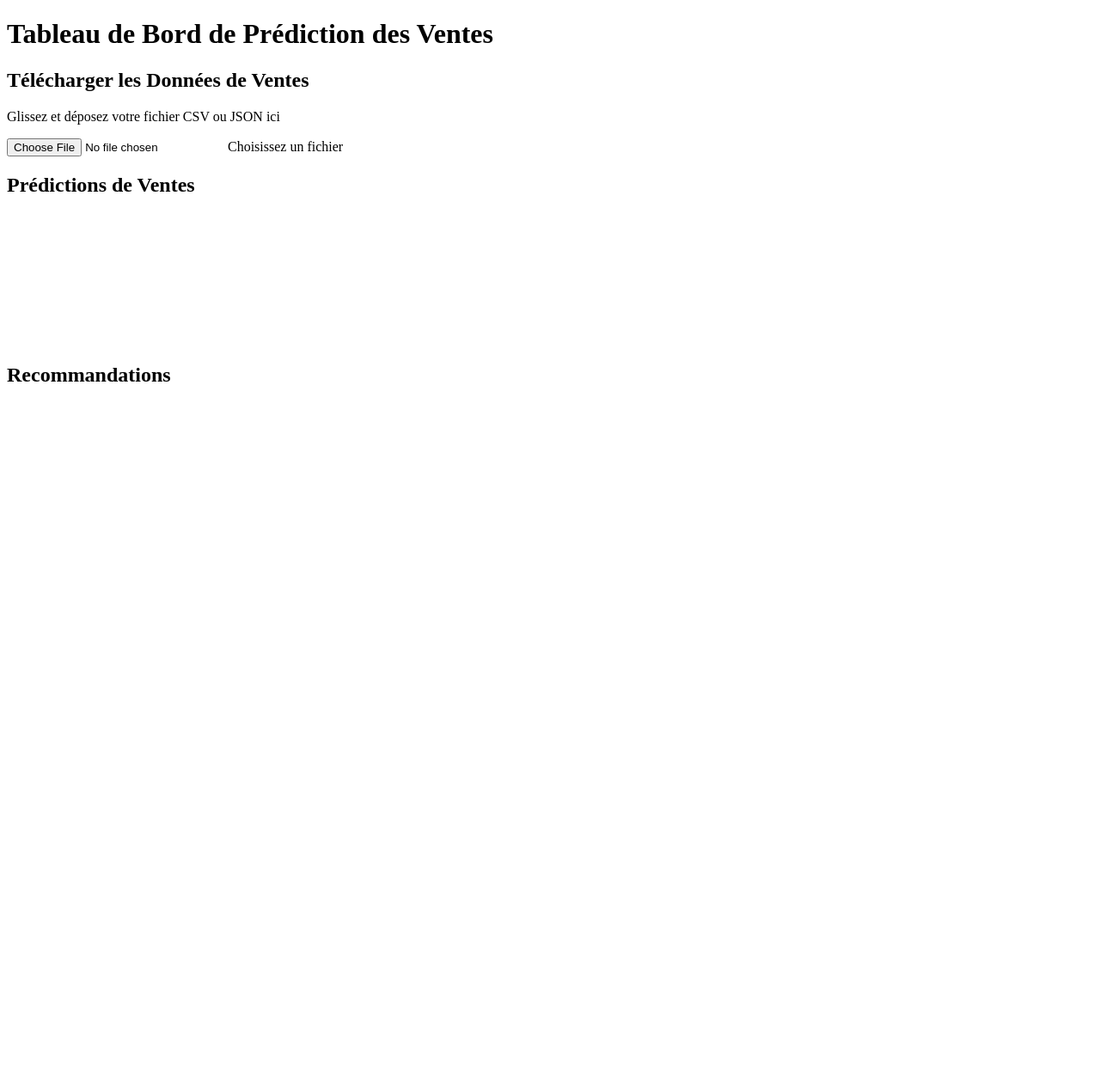
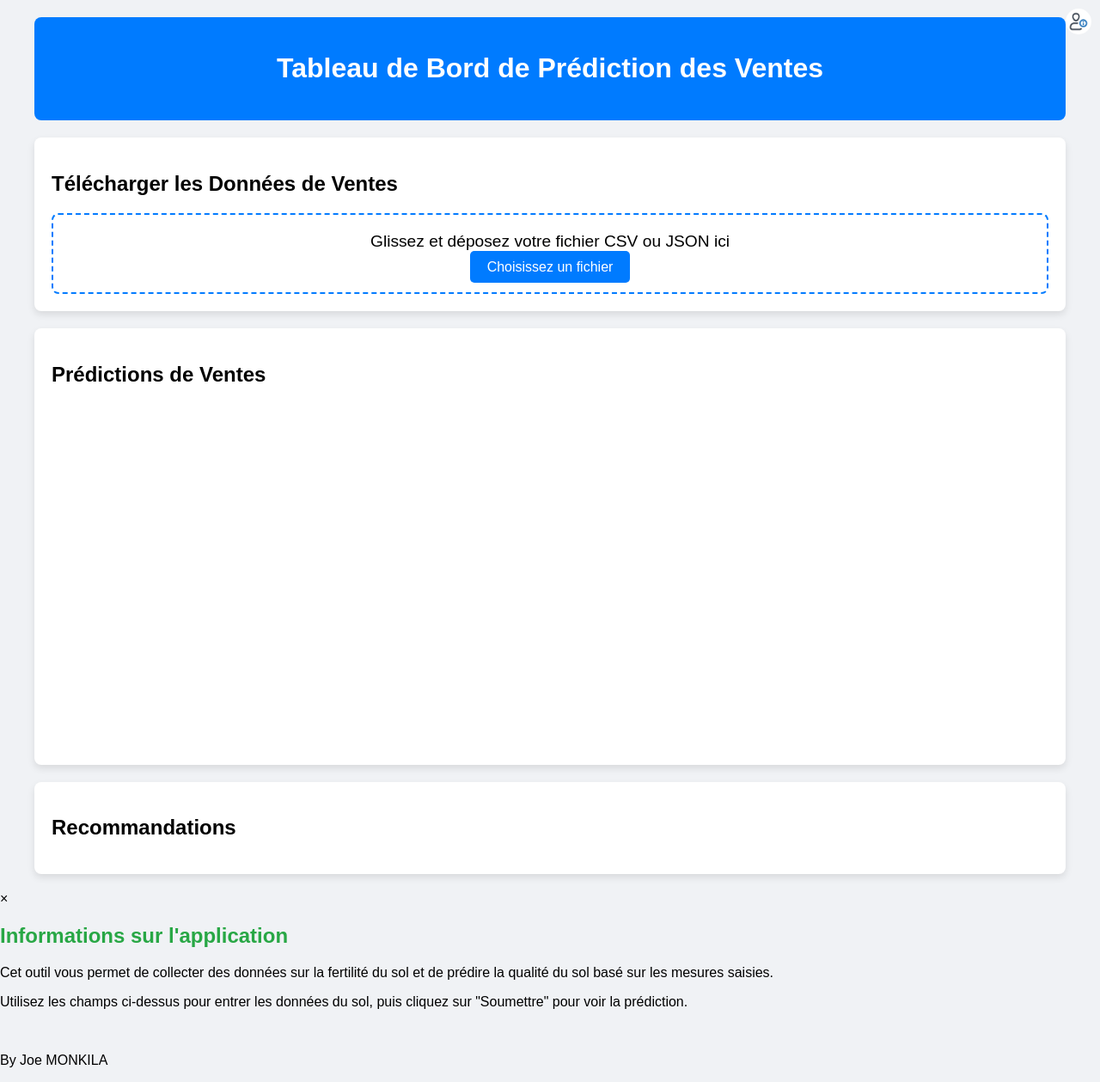
Before and after one commit to JoeM1990/ventePrediction, a plain HTML site: page index.html in a window 1280 px wide. Shown: the whole page at 86% size. Before the commit the page ends 800 px from the top, so only its background shows below. Drawn offline with nearby package versions, Linux system fonts and the light colour scheme; a script that the page names is missing.

Commit message:
ui index

```diff
--- a/index.html
+++ b/index.html
@@ -4,12 +4,16 @@
     <meta charset="UTF-8">
     <meta http-equiv="X-UA-Compatible" content="IE=edge">
     <meta name="viewport" content="width=device-width, initial-scale=1.0">
-    <link rel="stylesheet" href="styles.css">
+    <link rel="stylesheet" href="styles/style.css">
     <title>Prédiction des Ventes - Supermarché</title>
     <script src="https://cdn.jsdelivr.net/npm/@tensorflow/tfjs"></script>
     <script src="https://cdn.jsdelivr.net/npm/chart.js"></script>
 </head>
 <body>
+    <div class="navbar">
+        <img src="assets/user.jpg" class="login-icon" alt="Login" onclick="openModal()">
+    </div>
+
     <div class="container">
         <header class="header">
             <h1>Tableau de Bord de Prédiction des Ventes</h1>
@@ -19,9 +23,9 @@
             <section class="file-upload">
                 <h2>Télécharger les Données de Ventes</h2>
                 <div id="drop-area">
-                    <p>Glissez et déposez votre fichier CSV ou JSON ici</p>
+                    <p style="margin-bottom: 10px;">Glissez et déposez votre fichier CSV ou JSON ici</p>
                     <input type="file" id="fileElem" accept=".csv, .json" onchange="handleFiles(this.files)">
-                    <label class="button" for="fileElem">Choisissez un fichier</label>
+                    <label class="button" for="fileElem" style="margin-top: 10px;">Choisissez un fichier</label>
                 </div>
             </section>
 
@@ -39,6 +43,16 @@
         </main>
     </div>
 
+    <div id="infoModal" class="modal">
+        <div class="modal-content">
+            <span class="close" onclick="closeModal()">&times;</span>
+            <h2 style="color: #28a745;">Informations sur l'application</h2>
+            <p>Cet outil vous permet de collecter des données sur la fertilité du sol et de prédire la qualité du sol basé sur les mesures saisies.</p>
+            <p>Utilisez les champs ci-dessus pour entrer les données du sol, puis cliquez sur "Soumettre" pour voir la prédiction.</p> <br>
+            <p>By Joe MONKILA</p>
+        </div>
+    </div>
+
     <script src="scripts.js"></script>
 </body>
 </html>
--- a/styles/style.css
+++ b/styles/style.css
@@ -80,3 +80,16 @@ main {
 .recommendation-item:last-child {
     border-bottom: none;
 }
+
+
+.navbar {
+    position: absolute;
+    top: 10px;
+    right: 10px;
+}
+.login-icon {
+    width: 30px;
+    height: 30px;
+    cursor: pointer;
+    border-radius: 50%;
+}
```
Also changed, not shown: assets/user.jpg (added), 1 other file.
